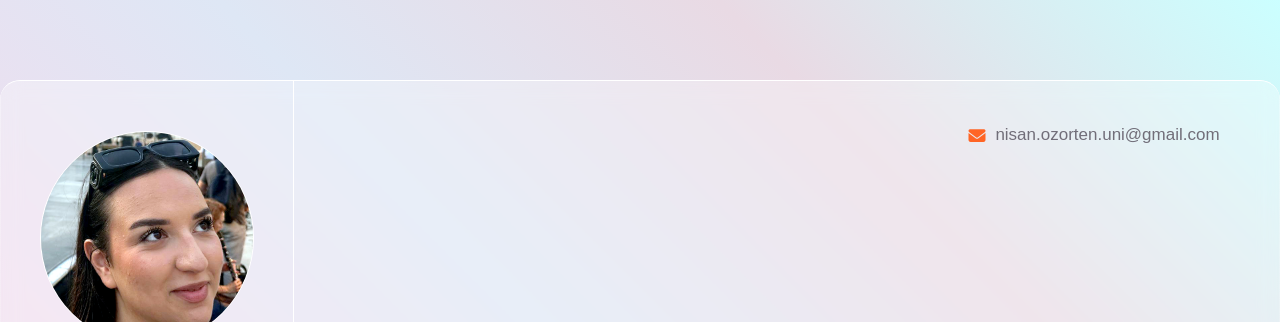
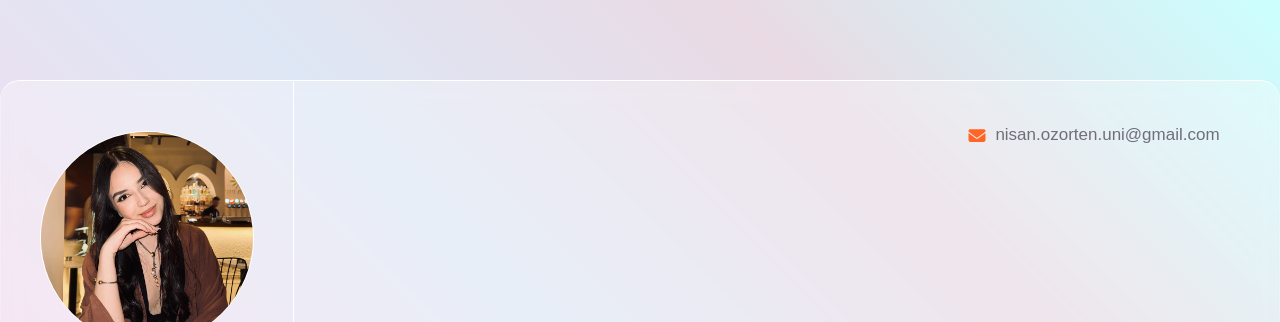
Before and after one commit to nisan-ozorten/resume, a plain HTML site: page index.html in a window 1280 px wide. Shown: the top 322 px of the page. Drawn offline with Linux system fonts and the light colour scheme.

Commit message:
Profile picture updated

```diff
--- a/index.html
+++ b/index.html
@@ -29,7 +29,7 @@
 
 		<div class="site-logo">
 			<a href="index.html" class="avatar">
-				<img src="assets/img/nisanozorten-2025-efes-profile-1x1.jpg"/>
+				<img src="assets/img/nisanozorten-profile-1x1.jpg"/>
 			</a>
 			<h2 class="name">Nisan Özörten</h2>
 			<span class="slogan">Senior High School Student</span>
@@ -88,7 +88,7 @@
 
 		</section>
 
-		<!-- BÖLÜM: ABOUT
+		<!--BÖLÜM: ABOUT
 		<section id="about" class="animated-section">
 			<div class="section-inner">
 				<div class="container-fluid">
@@ -96,7 +96,7 @@
 					<h2 class="section-title">About</h2>
 
 					<div class="about-pic clearfix">
-						<img src="assets/img/nisanozorten-2025-efes-01-9x16.jpg" class="img-fluid"/>
+						<img src="assets/img/nisanozorten-2025-efes-08-16x9.jpg" class="img-fluid"/>
 					</div>
 
 					<div class="about-info clearfix">
```
Also changed, not shown: assets/img/nisanozorten-profile-16x9.jpg (added), assets/img/nisanozorten-profile-1x1.jpg (added).
